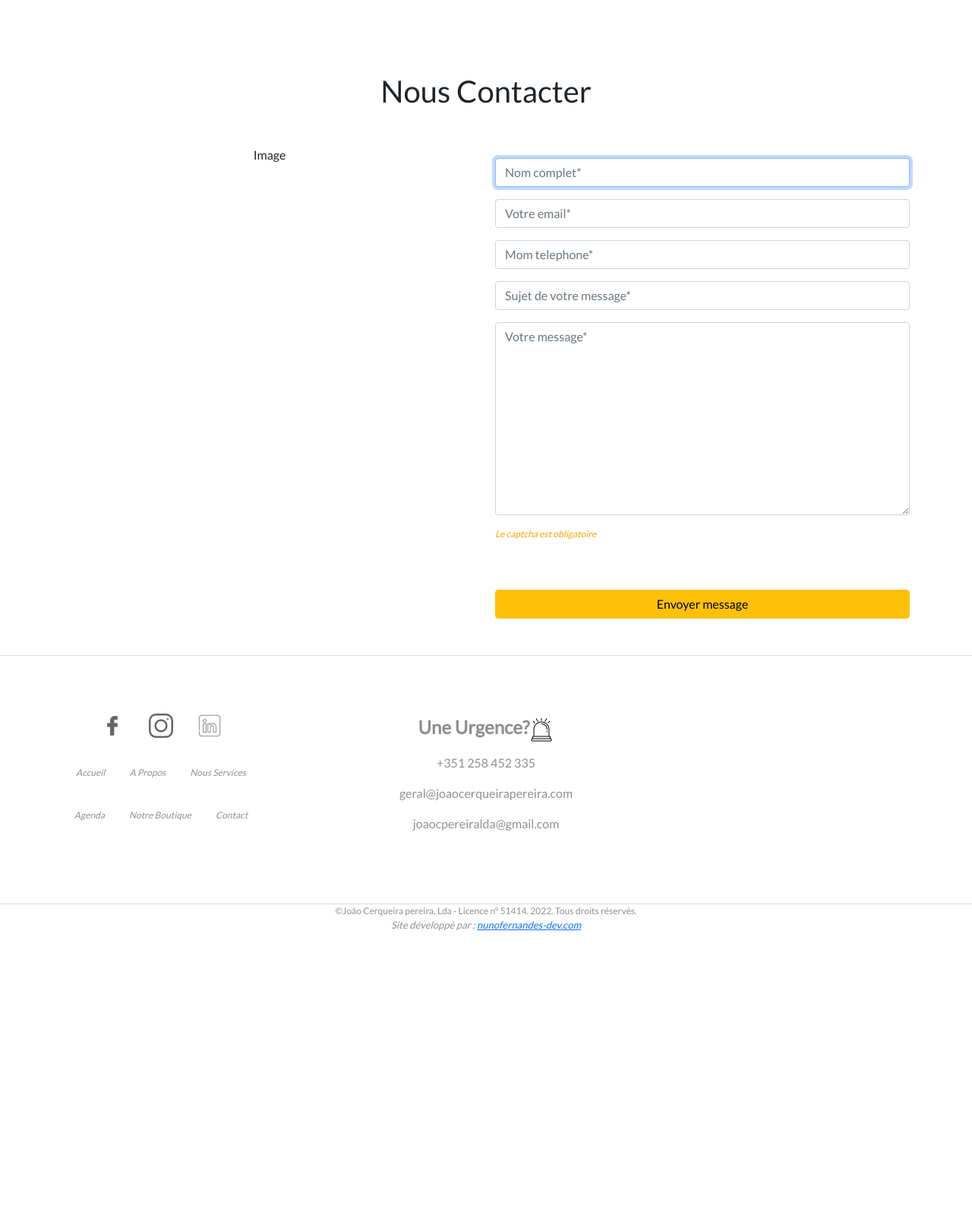
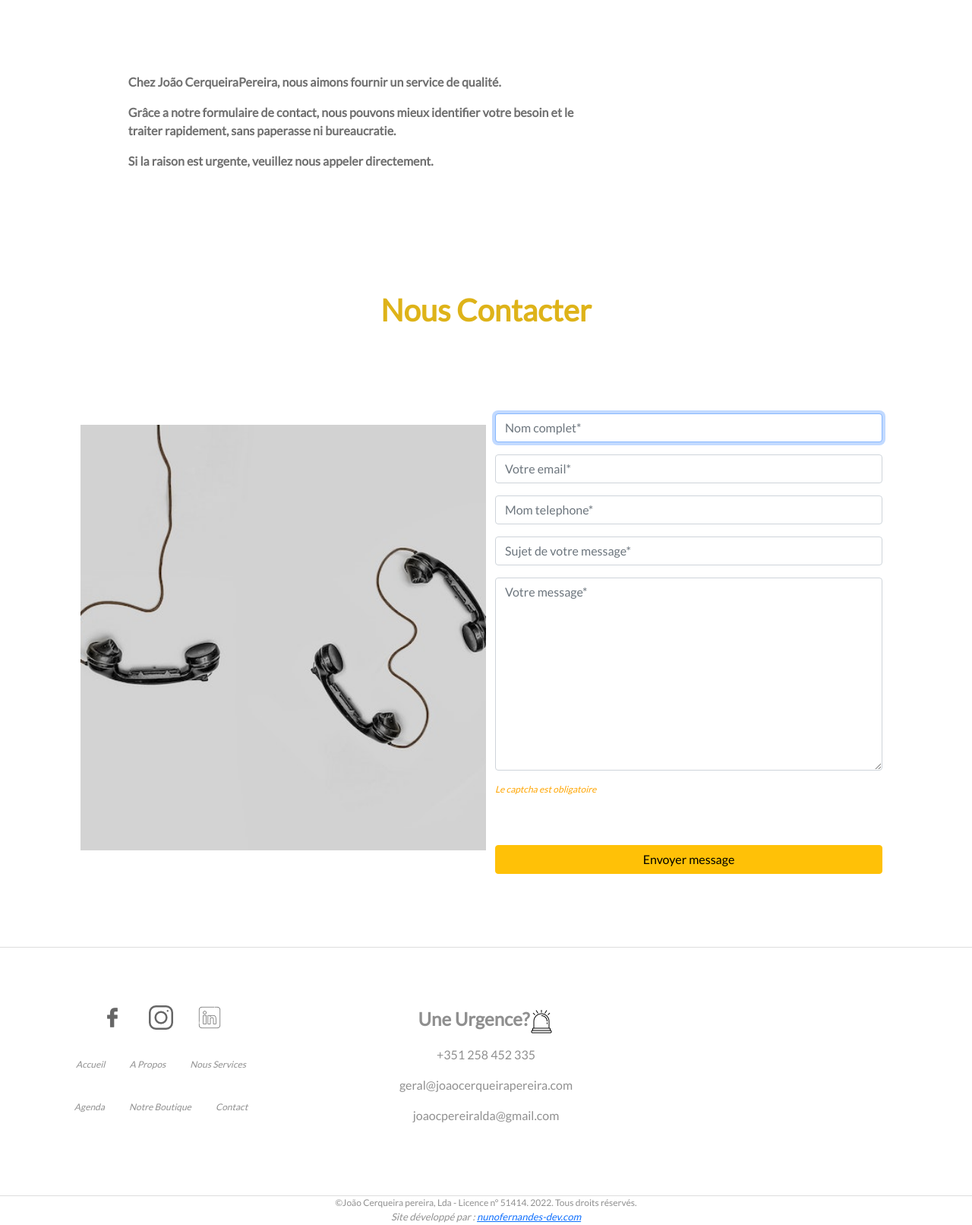
Before and after one commit to Nunofds/jcp_webapp, a Django app: page /accueil/contact/ in a window 1280 px wide. Shown: the part 76-1688 px from the top of the page at 76% size. Before the commit the page ends 1301 px from the top, so only its background shows below. Run offline with Django 4.2, Linux system fonts and the light colour scheme; some libraries are stand-ins or nearby versions; grey boxes are pictures that could not be loaded.

Commit message:
end of contact page

```diff
--- a/account/views.py
+++ b/account/views.py
@@ -30,7 +30,7 @@ def inscription(request):
 def connexion(request):
     if request.method == "POST":
         form = UserLoginForm(request=request, data=request.POST)
-        if form.is_valid():
+        if form.is_valid() and request.POST.get("g-recaptcha-response"):
             user = authenticate(
                 username=form.cleaned_data["username"],
                 password=form.cleaned_data["password"],
@@ -44,8 +44,9 @@ def connexion(request):
                 messages.error(request, error)
 
     form = UserLoginForm()
+    captcha = FormWithCaptcha
 
-    context = {"form": form}
+    context = {"form": form, 'captcha': captcha}
     return render(request, "account/connexion.html", context)
 
 
--- a/contact/forms.py
+++ b/contact/forms.py
@@ -33,7 +33,12 @@ class ContactForm(forms.Form):
         attrs={
             'autofocus': True,
             'class': 'form-control',
-            'placeholder': 'Votre telephone'}))
+            'placeholder': 'Votre telephone'}),
+        validators=[RegexValidator(
+            regex="^(\+\d{1,3})?,?\s?\d{8,13}",
+            message='Veuillez entrer un numéro de téléphone valide au format +999999999999.',
+        )],
+    )
 
     subject = forms.CharField(required=True, widget=forms.TextInput(
         attrs={
--- a/contact/templates/contact/contact.html
+++ b/contact/templates/contact/contact.html
@@ -7,15 +7,28 @@
 {% endblock %}
 
 {% block content %}
-<div class="pt-5">
-    <h1 class="text-center my-5">Nous Contacter</h1>
-</div>
-
 <section class="contact text-center pb-5">
-    <div class="container">
+    <div class="text-center py-5 px-3 animate__animated animate__slideInLeft">
+        <div class="before_contact_form py-5">
+            <div class="row">
+                <div class="col-md-8 col-sm-12">
+                    <div class="text-start">
+                        <p>Chez João CerqueiraPereira, nous aimons fournir un service de qualité.</p>
+                        <p>
+                            Grâce a notre formulaire de contact, nous pouvons mieux identifier votre besoin et le traiter
+                            rapidement,
+                            sans paperasse ni bureaucratie.
+                        </p>
+                        <p>Si la raison est urgente, veuillez nous appeler directement.</p>
+                    </div>
+                </div>
+            </div>
+        </div>
+    </div>
+    <h1 class="text-center my-5 animate__animated  animate__lightSpeedInRight">Nous Contacter</h1>
+    <div class="form-content container p-5 animate__animated animate__zoomIn">
         <div class="row">
-            <div class="col-md-6 col-sm-12">
-                <p>Image</p>
+            <div class="img_contact_content col-md-6 col-sm-12">
             </div>
             <div class="col-md-6 col-sm-12">
                 <!--Success message-->
@@ -23,12 +36,13 @@
                 {% if message.tags == 'success' %}
                 <div class="alert alert-success alert-dismissible d-flex justify-content-center" role="alert">
                     <div>
-                        <img src="{% static 'images/logo.png' %}" alt="logo entreprise" style="width:60px;border-radius: 50%;">
+                        <img src="{% static 'images/logo.png' %}" alt="logo entreprise"
+                             style="width:60px;border-radius: 50%;">
                     </div>
                     <div>
-                         <a href="{% url 'contact:contact' %}" class="close" data-dismiss="alert"
-                       aria-label="close">&times;</a>
-                    {{ message|safe|escape }}
+                        <a href="{% url 'contact:contact' %}" class="close" data-dismiss="alert"
+                           aria-label="close">&times;</a>
+                        {{ message|safe|escape }}
                     </div>
                 </div>
                 {% endif %}
--- a/home/templates/home/about.html
+++ b/home/templates/home/about.html
@@ -8,7 +8,7 @@
 {% block content %}
 <!--about section-->
 <section class="about my-5">
-    <h1 class="text-center py-5 font-weight-bold">Qui sommes nous ?</h1>
+    <h1 class="text-center py-5 animate__animated  animate__lightSpeedInRight">Qui sommes nous ?</h1>
     <div class="container bgAbout py-2">
         <div class="row my-5">
             <div class="desc col-md-6 col-sm-12">
--- a/produit/templates/produit/boutique.html
+++ b/produit/templates/produit/boutique.html
@@ -3,7 +3,7 @@
 
 {% block content %}
 <div class="pt-5">
-    <h1 class="text-center my-5">Notre Boutique</h1>
+    <h1 class="text-center my-5 animate__animated  animate__lightSpeedInRight">Notre Boutique</h1>
 </div>
 
 <section class="boutique text-center py-5">
--- a/requirements.txt
+++ b/requirements.txt
@@ -6,3 +6,5 @@ mysqlclient
 Pillow
 django-widget-tweaks
 recaptcha
+
+code for test send mail: python -m smtpd -n -c DebuggingServer localhost:1025
--- a/reservation/templates/reservation/reservation.html
+++ b/reservation/templates/reservation/reservation.html
@@ -3,7 +3,7 @@
 
 {% block content %}
 <div class="pt-5">
-    <h1 class="text-center my-5">Reserver un créneau</h1>
+    <h1 class="text-center my-5 animate__animated  animate__lightSpeedInRight">Reserver un créneau</h1>
 </div>
 
 <section class="reservation text-center py-5">
--- a/services/templates/services/services.html
+++ b/services/templates/services/services.html
@@ -3,7 +3,7 @@
 
 {% block content %}
 <div class="pt-5">
-    <h1 class="text-center my-5">Nos Services</h1>
+    <h1 class="text-center my-5 animate__animated  animate__lightSpeedInRight">Nos Services</h1>
 </div>
 
 <section id="services" class="py-5">
--- a/static/css/account/style.css
+++ b/static/css/account/style.css
@@ -5,3 +5,9 @@
     font-size: small;
     text-align: start;
 }
+
+.captcha_message {
+    text-align: start;
+    color: orange;
+    font-size: 12px;
+}
--- a/static/css/contact/contact.css
+++ b/static/css/contact/contact.css
@@ -1,3 +1,22 @@
+:root {
+    --yellow_contact: rgba(222, 179, 25, 0.5);
+}
+
+.contact .before_contact_form {
+    display: flex;
+    justify-content: center;
+}
+.contact .before_contact_form p {
+    font-weight: bold;
+    color: #00000090;
+}
+
+/* ------------------------------- */
+.img_contact_content {
+    background: url("../../images/contact/contact_image.jpg") no-repeat center;
+    background-size: auto 90%;
+}
+
 .contact form .errorlist {
     margin-bottom: 5px;
     padding-left: 5px;
@@ -9,8 +28,19 @@
     font-size: 12px;
 }
 
-.captcha_message {
+.contact .captcha_message {
     text-align: start;
     color: orange;
     font-size: 12px;
 }
+
+@media screen and (max-width:425px) {
+    .contact .img_contact_content {
+        display: none;
+    }
+    .contact .form-content{
+        padding: 3px!important;
+        margin:0!important;
+        overflow: hidden;
+    }
+}
--- a/static/css/formatage.css
+++ b/static/css/formatage.css
@@ -4,3 +4,8 @@
     box-sizing: border-box;
     font-family: 'lato', sans-serif;
 }
+
+h1 {
+    color: #DEB319;
+    font-weight: bold;
+}
--- a/static/css/home/about.css
+++ b/static/css/home/about.css
@@ -7,7 +7,6 @@
     overflow: hidden;
     line-height: 1.5em;
 }
-.about h1,
 .partners h2 {
     color: #DEB319;
 }
--- a/templates/main.html
+++ b/templates/main.html
@@ -18,6 +18,8 @@
     <link rel="preconnect" href="https://fonts.googleapis.com">
     <link rel="preconnect" href="https://fonts.gstatic.com" crossorigin>
     <link href="https://fonts.googleapis.com/css2?family=Lato&display=swap" rel="stylesheet">
+    <!--Animate.css cdn link-->
+      <link rel="stylesheet" href="https://cdnjs.cloudflare.com/ajax/libs/animate.css/4.1.1/animate.min.css"/>
     <!--my css style links-->
     {% block styleshets %}{% endblock %}
     <link rel="stylesheet" href="{% static 'css/bases/navbar.css' %}">
```
Also changed, not shown: account/forms.py (+5 -4 lines), account/templates/account/connexion.html (+14 -2 lines), account/templates/account/inscription.html (+6 -2 lines), static/images/contact/contact_image.jpg (added).
